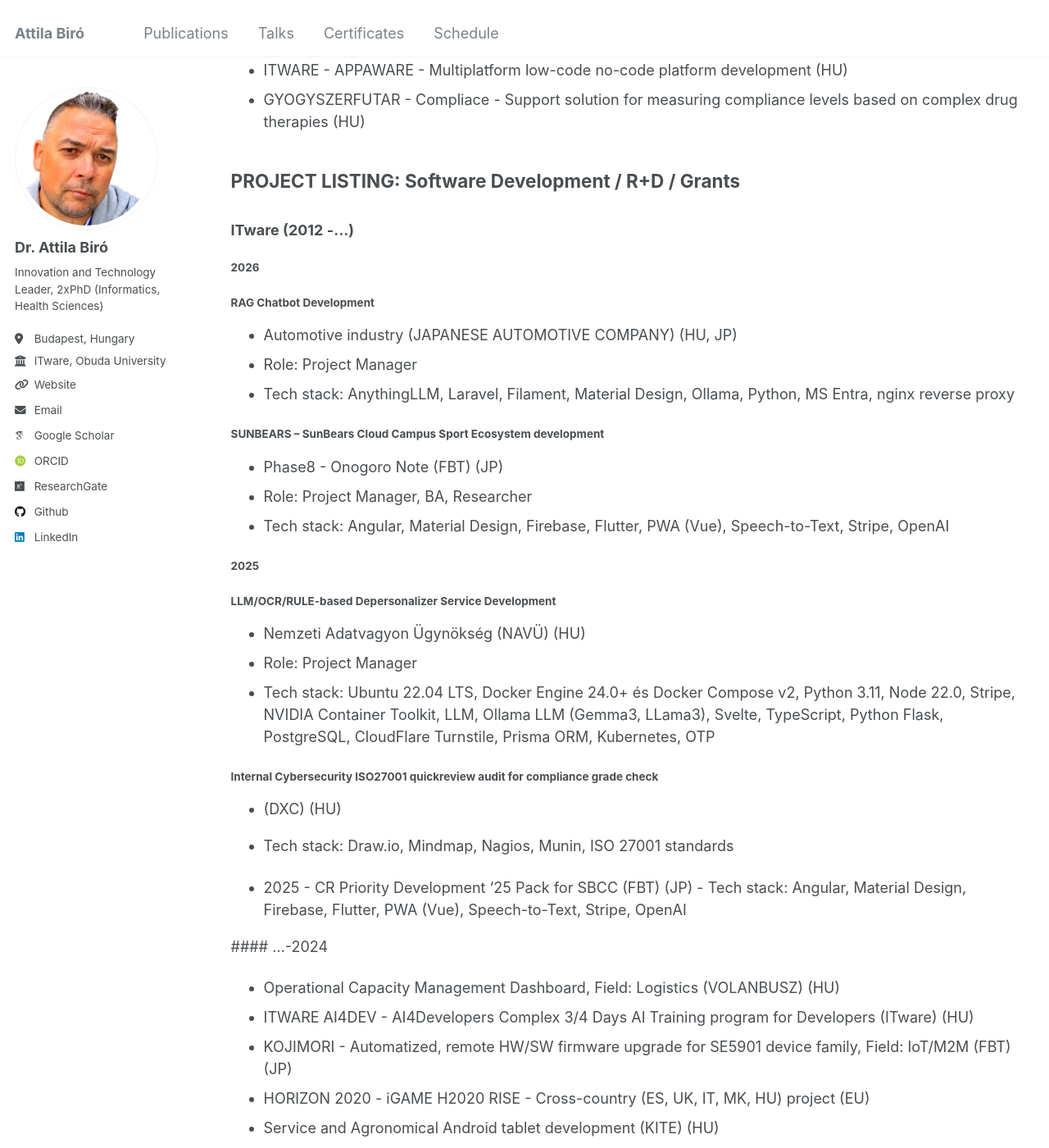
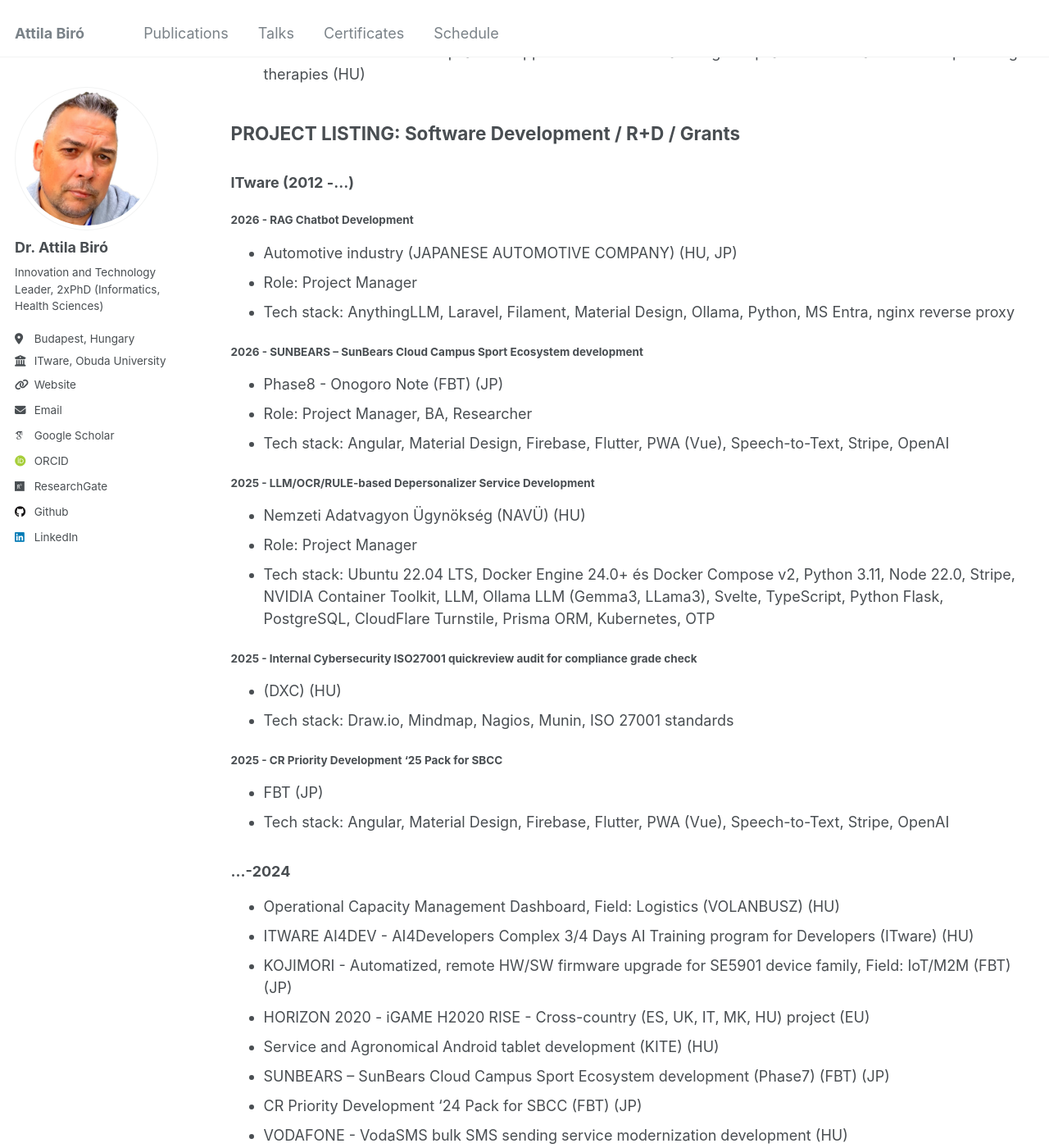
Before and after one commit to biroka/biroka.github.io, a Jekyll site: the page built from _pages/projects.md, in a window 1280 px wide and 1400 px high, scrolled down 2111 px. Shown: the whole window at 82% size. Built offline with Jekyll 4.4.1, drawn with Linux system fonts in a browser that asks for light colours; some web fonts are replaced.

Commit message:
Update projects.md

```diff
--- a/_pages/projects.md
+++ b/_pages/projects.md
@@ -7,7 +7,7 @@ author_profile: true
 
 ## KEY PROJECTS: Software + Infrastructure Development / R+D / Grants
 
-### ITware Kft. | Japanese customer | Sunbears Cloud Campus Ecosystem (JP)
+#### ITware Kft. | Japanese customer | Sunbears Cloud Campus Ecosystem (JP)
  * Development of a cloud-based service to collect and manage statistics of ice hockey matches for a Japanese client. SunBears is the only real-time, data-driven, and cloud-based sports solution ecosystem with a dedicated Android action tracker app and multiplatform PWA for multiple sports that records, analyzes, shows, and saves game/player/strategy-related data and statistics when you need it in between the game! The solution is for every coach and player in team and personal sports to learn and develop through their successes or failures constantly, wins or losses, based on real-time data!
  * Tech stack: Android, Firebase (Storage, Realtime Database, Hosting, Analytics, Auth, Functions, CLI, Bolt compiler), Stripe, Angular5+, Vue, PWA, Material Design, Stripe, HTML5, CSS3, Sass (Syntactically Awesome Style Sheets), SPA, TypeScript, JS, SonarQube, Docker, FlywayDB, Selenium, Cucumber, Teslink, IntelliJ, Appium, JIRA, Confluence, GIT, Gitlab,  Android, FlywayDB (@migration).
  * Dedicated applications of SBCC ecosystem: Desktop App, Mobile App (PWA), Android Tablet App
@@ -17,7 +17,7 @@ author_profile: true
  * Market: Global with focus on Japan, USA, EU
  * Delivery: 2017-...(Development at the Phase8 stage)
 
-### ITware Kft. | Domestic customer | FLEETware (HU, JP)
+#### ITware Kft. | Domestic customer | FLEETware (HU, JP)
  * Preparation of GPS/GSM based fleet tracking software for the Japanese market, with integration of OBD-connectable modems. Fleetware includes features such as geofencing, performance, and location tracking, as well as the latest Google Maps features or alerts for basic driving behavior analysis functions
  * Tech stack: Eclipse RAP, EJB3, JPA, Google Maps, JS, Ruby on Rails
  * Role: Business Analyst, Product owner
@@ -25,7 +25,7 @@ author_profile: true
  * Market: UK, Spain, Hungary, Italy, North Macedonia
  * Delivery: 2017-...
 
-### ITware Kft. | iGAME H2020 RISE (EU)
+#### ITware Kft. | iGAME H2020 RISE (EU)
  * Budget: 837.200 EUR
  * The Horizon 2020 Research and Innovation Staff Exchange (RISE) iGAME project (H2020-MSCA-RISE-2018) investigates evidence-based gamification techniques for eHealth and mHealth. It develops a multidimensional intervention support architecture/platform to improve the efficacy of gamified eHealth products.
  * Stack: VUE, Angular, TS, C++, Android, Laravel, LAMP, PWA, BCT
@@ -34,7 +34,7 @@ author_profile: true
  * Type of project: Software Development
  * Delivery: 2024
 
-### ITware Kft. | Ecolane Logistics Systems Redesign (FI, USA)
+#### ITware Kft. | Ecolane Logistics Systems Redesign (FI, USA)
  * Budget: 190.000+ EUR
  * Ecolane DRT is a cutting edge software solution for the management of demand response transportation which enables better forecasting and planning for transportation services. It can be accessed securely via standard web browsers and incorporates industry-leading tools to most effectively monitor operational processes and resources. Real-time optimization allows for the most efficient scheduling and reporting approach available on the market today. The target of the project is to redesign the current system written in PHP, Java (Tapestry), and Ruby on Rails and to develop the newest version of the web-based dispatch center UI of Ecolane DRT with Ruby on Rails (RoR) framework. The new solution gains more flexible functionality, and UX will be able to elevate the quality of their customer support and CSI.
  * Tech stack: Ruby on Rails (RoR), REST, jQuery, JSON, HTML5, KML, J2EE, Java, Selenium, Gherkin, Cucumber, Testlink, Testrail
@@ -53,30 +53,30 @@ author_profile: true
 
 ### ITware (2012 -...)
 
-#### 2026
-###### RAG Chatbot Development
+#### 2026 - RAG Chatbot Development
 - Automotive industry (JAPANESE AUTOMOTIVE COMPANY) (HU, JP)
 - Role: Project Manager
 - Tech stack: AnythingLLM, Laravel, Filament, Material Design, Ollama, Python, MS Entra, nginx reverse proxy
 
-###### SUNBEARS – SunBears Cloud Campus Sport Ecosystem development
+#### 2026 - SUNBEARS – SunBears Cloud Campus Sport Ecosystem development
 - Phase8 - Onogoro Note (FBT) (JP)
 - Role: Project Manager, BA, Researcher
 - Tech stack: Angular, Material Design, Firebase, Flutter, PWA (Vue), Speech-to-Text, Stripe, OpenAI
 
-#### 2025
-###### LLM/OCR/RULE-based Depersonalizer Service Development
+#### 2025 - LLM/OCR/RULE-based Depersonalizer Service Development
 - Nemzeti Adatvagyon Ügynökség (NAVÜ) (HU)
 - Role: Project Manager
 - Tech stack: Ubuntu 22.04 LTS, Docker Engine 24.0+ és Docker Compose v2, Python 3.11, Node 22.0, Stripe, NVIDIA Container Toolkit, LLM, Ollama LLM (Gemma3, LLama3), Svelte, TypeScript, Python Flask, PostgreSQL, CloudFlare Turnstile, Prisma ORM, Kubernetes, OTP
 
-###### Internal Cybersecurity ISO27001 quickreview audit for compliance grade check
+#### 2025 - Internal Cybersecurity ISO27001 quickreview audit for compliance grade check
 - (DXC) (HU)
 - Tech stack: Draw.io, Mindmap, Nagios, Munin, ISO 27001 standards
 
- * 2025 - CR Priority Development '25 Pack for SBCC (FBT) (JP) - Tech stack: Angular, Material Design, Firebase, Flutter, PWA (Vue), Speech-to-Text, Stripe, OpenAI
+#### 2025 - CR Priority Development '25 Pack for SBCC
+- FBT (JP)
+- Tech stack: Angular, Material Design, Firebase, Flutter, PWA (Vue), Speech-to-Text, Stripe, OpenAI
 
- #### ...-2024
+### ...-2024
  * Operational Capacity Management Dashboard, Field: Logistics (VOLANBUSZ) (HU)
  * ITWARE AI4DEV - AI4Developers Complex 3/4 Days AI Training program for Developers (ITware) (HU)
  * KOJIMORI - Automatized, remote HW/SW firmware upgrade for SE5901 device family, Field: IoT/M2M (FBT) (JP)
```
